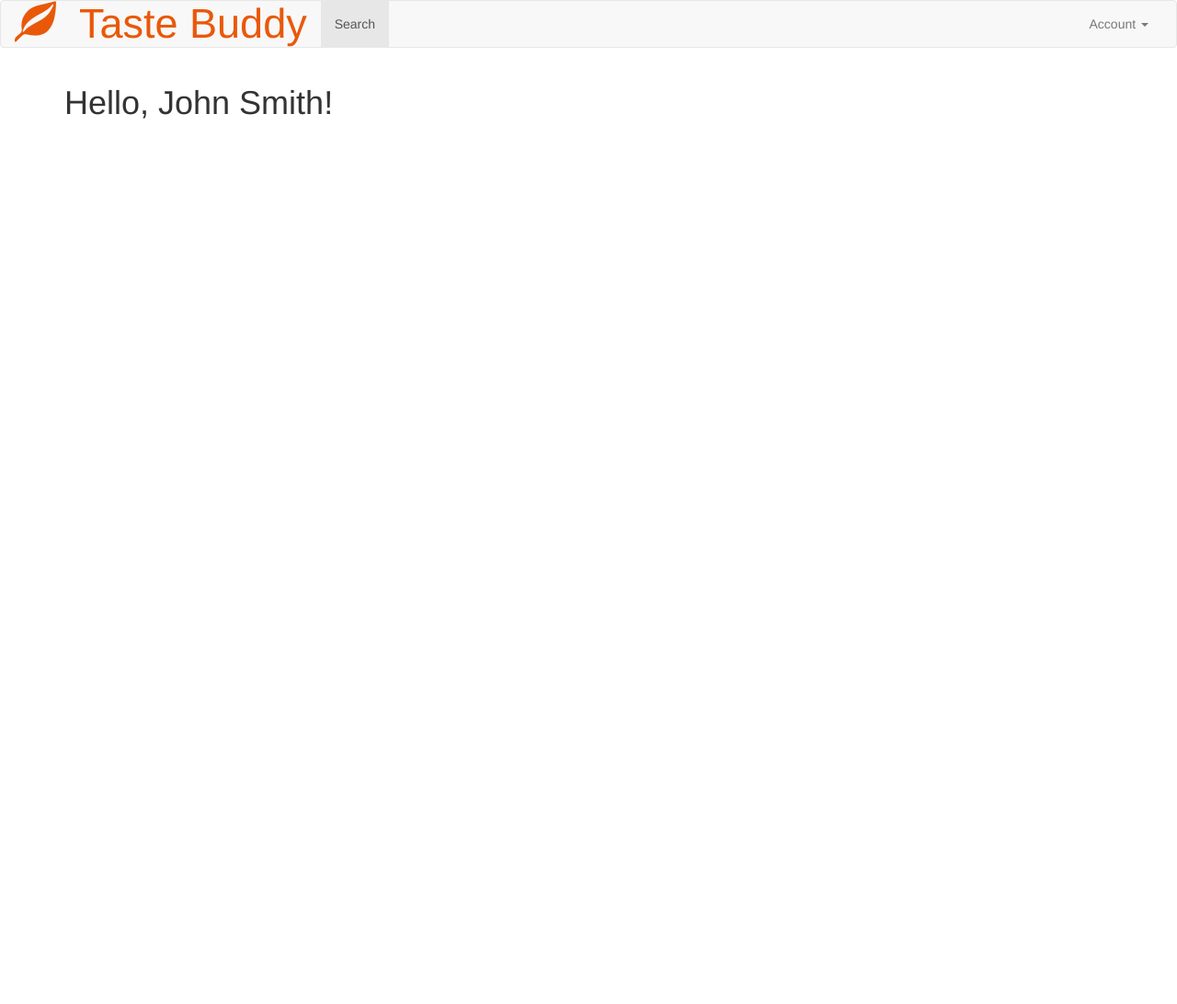
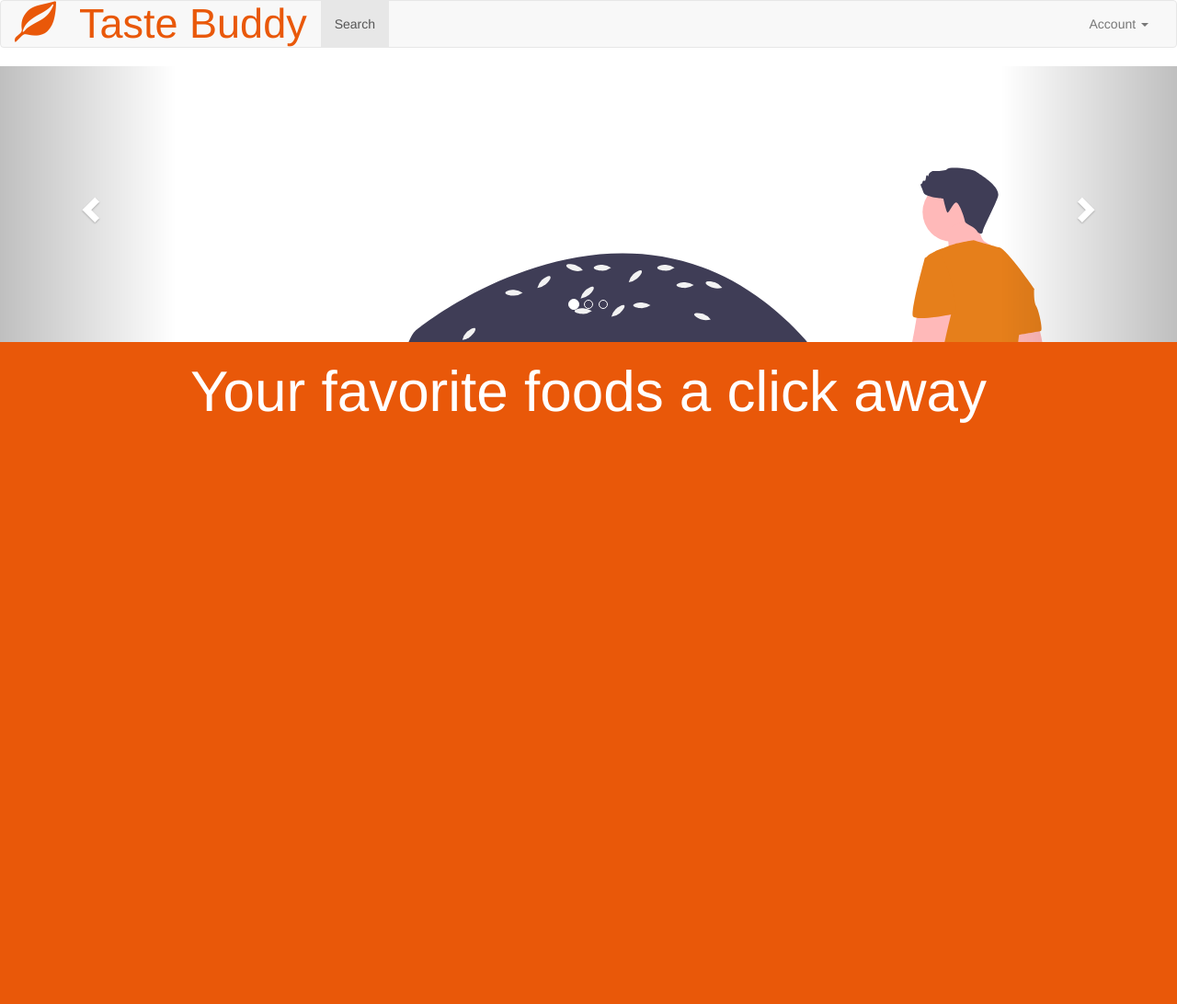
Before and after one commit to ginadivina/taste-buddy, a Flask app: page / in a window 1280 px wide. Shown: the whole page at 92% size. Before the commit the page ends 129 px from the top, so only its background shows below. Run offline with Flask 2, Linux system fonts and the light colour scheme; some libraries are stand-ins or nearby versions.

Commit message:
Landing page

```diff
--- a/app/static/styles.css
+++ b/app/static/styles.css
@@ -42,9 +42,15 @@
     color: orange;
 }
 
-img {
-    width: 25px;
-    height: 25px;
+.carousel .item {
+    height: 300px;
+}
+
+.item img {
+    position: absolute;
+    top: 0;
+    left: 0;
+    min-height: 300px;
 }
 /* Modified from: https://github.com/mukulkant/Star-rating-using-pure-css */
 /* And then stolen from: https://codepen.io/tammykimkim/pen/yegZRw */
--- a/app/templates/base.html
+++ b/app/templates/base.html
@@ -6,7 +6,6 @@
     <link rel="stylesheet" href="{{ url_for('static', filename='styles.css') }}">
 </head>
 <nav class="navbar navbar-default">
-
     <div class="container-fluid">
         <div class="navbar-header">
             <i class="glyphicon glyphicon-leaf" style = "color : #e95809; font-size: 45px;"></i>
@@ -44,11 +43,42 @@
 {% endblock %}
 
 {% block content %}
-<div class="container">
-    {% if user %}
-        <h1>Hello, {{ user.username }}!</h1>
-    {% else %}
-        <h1>Hello!</h1>
-    {% endif %}
+<div id="myCarousel" class="carousel slide" data-ride="carousel">
+    <!-- Indicators -->
+    <ol class="carousel-indicators">
+        <li data-target="#myCarousel" data-slide-to="0" class="active"></li>
+        <li data-target="#myCarousel" data-slide-to="1"></li>
+        <li data-target="#myCarousel" data-slide-to="2"></li>
+    </ol>
+
+    <!-- Wrapper for slides -->
+    <div class="carousel-inner" >
+        <div class="item active">
+            <img src="./static/hamburger.svg" style="width:100%; height:920px">
+        </div>
+
+        <div class="item">
+            <img src="./static/icecream.svg" style="width:100%; height:920px">
+        </div>
+
+        <div class="item">
+            <img src="./static/tasting.svg" style="width:100%; height:920px">
+        </div>
+    </div>
+
+    <!-- Left and right controls -->
+    <a class="left carousel-control" href="#myCarousel" data-slide="prev">
+        <span class="glyphicon glyphicon-chevron-left"></span>
+        <span class="sr-only">Previous</span>
+    </a>
+    <a class="right carousel-control" href="#myCarousel" data-slide="next">
+        <span class="glyphicon glyphicon-chevron-right"></span>
+        <span class="sr-only">Next</span>
+    </a>
+</div>
+<div class='container' style="width:100%; height:720px">
+    <div class="row" style ='background-color: #e95809; height:100%'>
+        <h1 style="color: #ffffff; font-size:62px" class="text-center">Your favorite foods a click away</h1>
+    </div>
 </div>
 {% endblock %}
```
Also changed, not shown: app/static/hamburger.svg (added), app/static/icecream.svg (added), app/static/tasting.svg (added).
